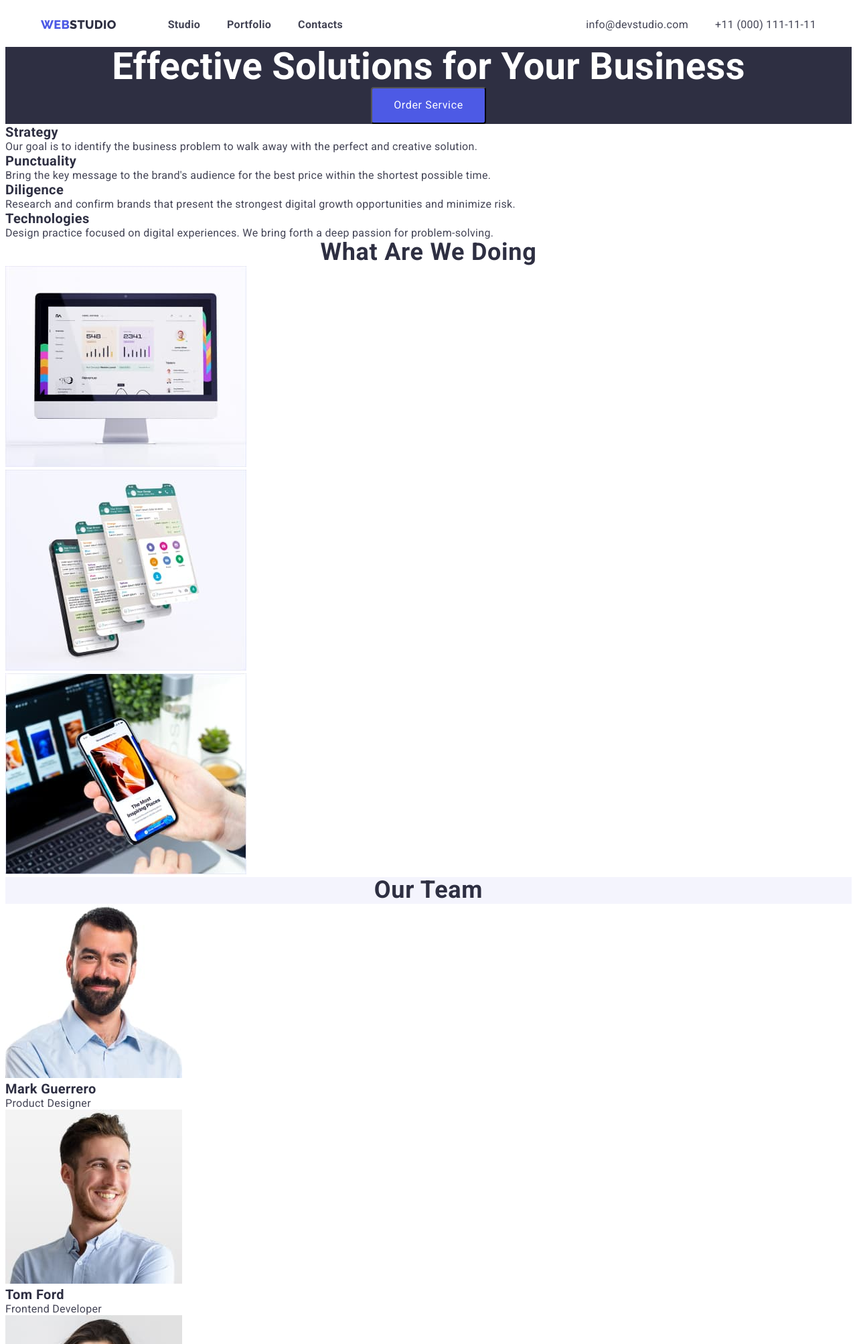
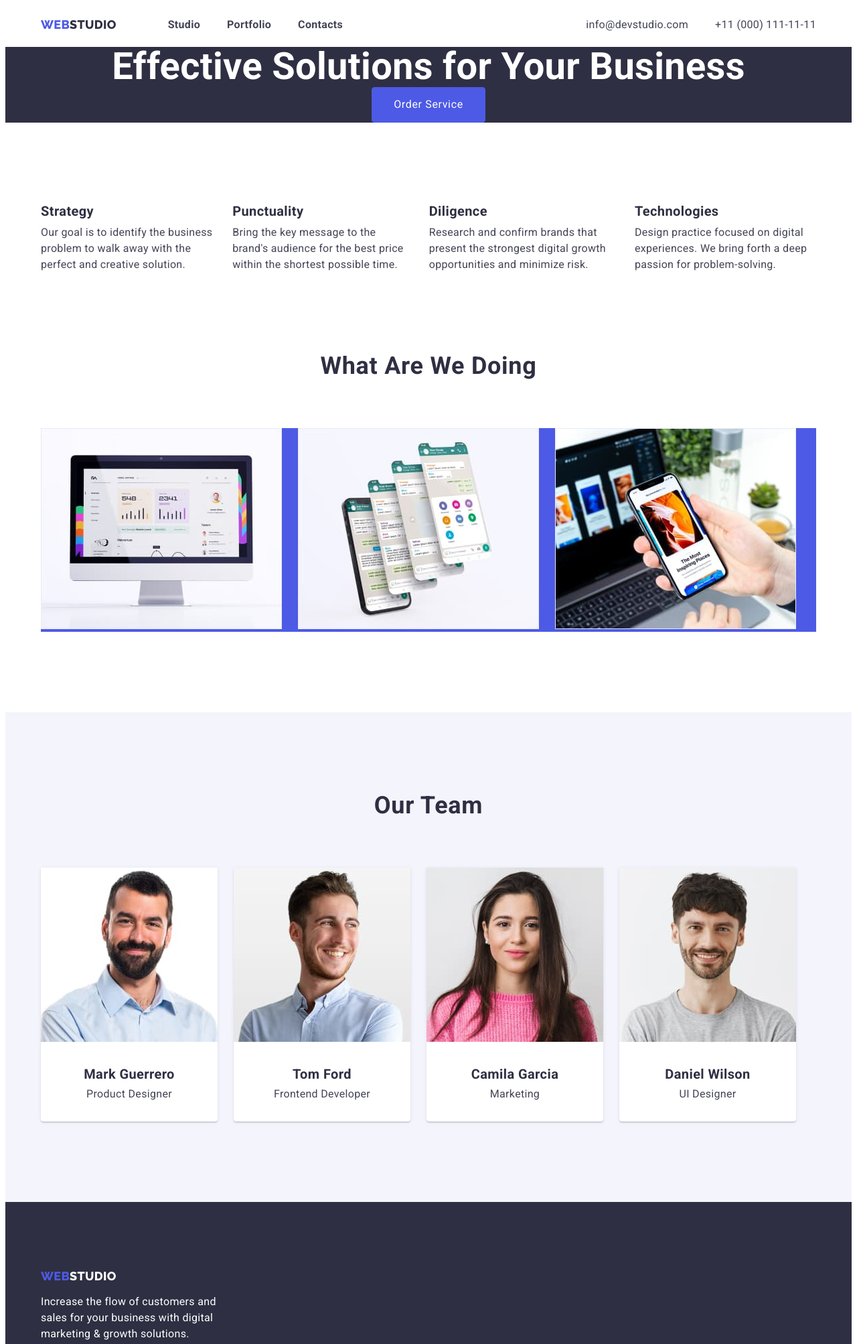
Before and after one commit to Elborn666/goit-markup-hw-03, a plain HTML site: page index.html in a window 1280 px wide. Shown: the part 5-2011 px from the top of the page at 67% size. Drawn offline with Linux system fonts and the light colour scheme.

Commit message:
correct studio

```diff
--- a/CSS/styles.css
+++ b/CSS/styles.css
@@ -58,7 +58,7 @@ span {
   padding: 0px 15px;
 }
 .section {
-  padding: 120px 0px;
+  padding-top: 120px;
 }
 /*================== MENU ================== */
 .menu-container {
@@ -131,7 +131,6 @@ span {
 }
 .hero-button {
    padding: 16px 32px;
-   border-radius: 4px;
 
    font-family: 'Roboto', sans-serif;
    font-size: 16px;
@@ -139,44 +138,118 @@ span {
    letter-spacing: 0.04em;
    color: #ffffff;
    background-color: var(--primery-band);
+
    cursor: pointer;
+   border: 1px solid var(--primery-band);
+   border-radius: 4px;
+
 }
 .hero-button:hover,
 .hero-button:focus {
    background-color: var(--button-hover-color);
 }
 /*==================== LIST ======================*/
-/*=========================== DOING ====================*/
-/*=========================== TEAM ============================*/
-.team {
-   background-color: var(--light-color);
+.list-items {
+   display: flex;
 }
-.team-item {
-   background-color: #ffffff;
+.list-item {
+   margin-right: 24px;
 }
-.list-title,
-.doing-title,
-.team-title,
-.team-name,
-.portfolio-title {
-   color: var(--title-color);
+.list-item:last-child {
+   margin-right: 0px;
 }
-.list-title,
-.team-name,
-.portfolio-title {
+.list-title {
+   margin-bottom: 8px;
+
    font-weight: 700;
    font-size: 20px;
    line-height: 1.2;
    letter-spacing: 0.02em;
+   color: var(--title-color);
 }
-.doing-title,
-.team-title {
+.list-text {
+   line-height: 1.5;
+}
+/*=========================== DOING ====================*/
+.doing-section {
+   padding-bottom: 120px;
+}
+.doing-title {
+   margin-bottom: 72px;
+
    font-weight: 700;
    font-size: 36px;
    line-height: 1.11;
    letter-spacing: 0.02em;
    text-align: center;
    text-transform: capitalize;
+   color: var(--title-color);
+}
+.doing-items {
+   display: flex;
+   background-color: var(--primery-band);
+}
+.doing-item {
+   margin-right: 24px;
+
+}
+.doing-item:last-child {
+   margin-right: 0px;
+}
+/*=========================== TEAM ============================*/
+.team-section {
+   padding-bottom: 120px;
+
+   background-color: var(--light-color);
+}
+.team-title {
+   margin-bottom: 72px;
+
+   font-weight: 700;
+   font-size: 36px;
+   line-height: 1.11;
+   letter-spacing: 0.02em;
+   text-align: center;
+   text-transform: capitalize;
+   color: var(--title-color);
+}
+.team-items {
+   display: flex;
+}
+.team-item {
+   margin-right: 24px;
+   width: calc((100%-72px)/4);
+
+   text-align: center;
+   background-color: #ffffff;
+
+   border-radius: 0px 0px 4px 4px;
+   box-shadow: 0px 1px 6px rgba(46, 47, 66, 0.08), 0px 1px 1px rgba(46, 47, 66, 0.16), 0px 2px 1px rgba(46, 47, 66, 0.08);
+}
+.team-item:last-child {
+   margin-right: 0px;
+}
+.team-name {
+   margin: 32px 0px 8px 0px;
+
+   font-weight: 700;
+   font-size: 20px;
+   line-height: 1.2;
+   letter-spacing: 0.02em;
+   color: var(--title-color);
+}
+.team-position {
+   margin-bottom: 32px;
+}
+/*=========================== PORTFOLIO ============================*/
+.portfolio-title {
+   color: var(--title-color);
+}
+.portfolio-title {
+   font-weight: 700;
+   font-size: 20px;
+   line-height: 1.2;
+   letter-spacing: 0.02em;
 }
 .filter-button {
    font-family: 'Roboto', sans-serif;
@@ -192,6 +265,11 @@ span {
    color: #ffffff;
    background-color: var(--button-hover-color);
 }
+/*=========================== FOOTER ============================*/
+.footer-section {
+   padding: 100px 0px;
+   background-color: #2E2F42;
+}
 .footer-logo{
    font-family: 'Raleway', sans-serif;
    font-size: 18px;
@@ -200,8 +278,9 @@ span {
    color: #ffffff;
 }
 .footer-text {
+   width: 284px;
+   margin-top: 16px;
+
+   line-height: 1.5;
    color: #ffffff;
 }
- footer {
-   background-color: #2E2F42;
-}
--- a/index.html
+++ b/index.html
@@ -38,7 +38,8 @@
                 <button type="button" class="hero-button">Order Service</button>
             </div>
         </section>
-        <section class="list">
+        <section class="list-section section">
+            <div class="list-container container">
                 <ul class="list-items">
                     <li class="list-item">
                         <h3 class="list-title">Strategy</h3>
@@ -65,8 +66,10 @@
                         </p>
                     </li>
                 </ul>
+            </div>
         </section>
-        <section class="doing">
+        <section class="doing-section section">
+            <div class="doing-container container">
                 <h2 class="doing-title">What are we doing</h2>
                 <ul class="doing-items">
                     <li class="doing-item">
@@ -79,8 +82,10 @@
                         <img src="./images/devices/phone2.jpg" width="360" alt="phone">
                     </li>
                 </ul>
+            </div>
         </section>
-        <section class="team">
+        <section class="team-section section">
+            <div class="team-container container">
                 <h2 class="team-title">Our Team</h2>
                 <ul class="team-items">
                     <li class="team-item">
@@ -104,15 +109,18 @@
                         <p class="team-position">UI Designer</p>
                     </li>
                 </ul>
+            </div>
         </section>
     </main>
 
-    <footer>
+    <footer class="footer-section">
+        <div class="footer-container container">
             <a href="#" class="footer-logo"><span>Web</span>Studio</a>
             <p class="footer-text">Increase the flow of customers and sales for your business with
                 digital
                 marketing & growth solutions.
             </p>
+        </div>
     </footer>
 
 </body>
```
Also changed, not shown: portfolio.html (+11 -7 lines), 1 other file. Lines whose indentation alone changed are shown as unchanged.
